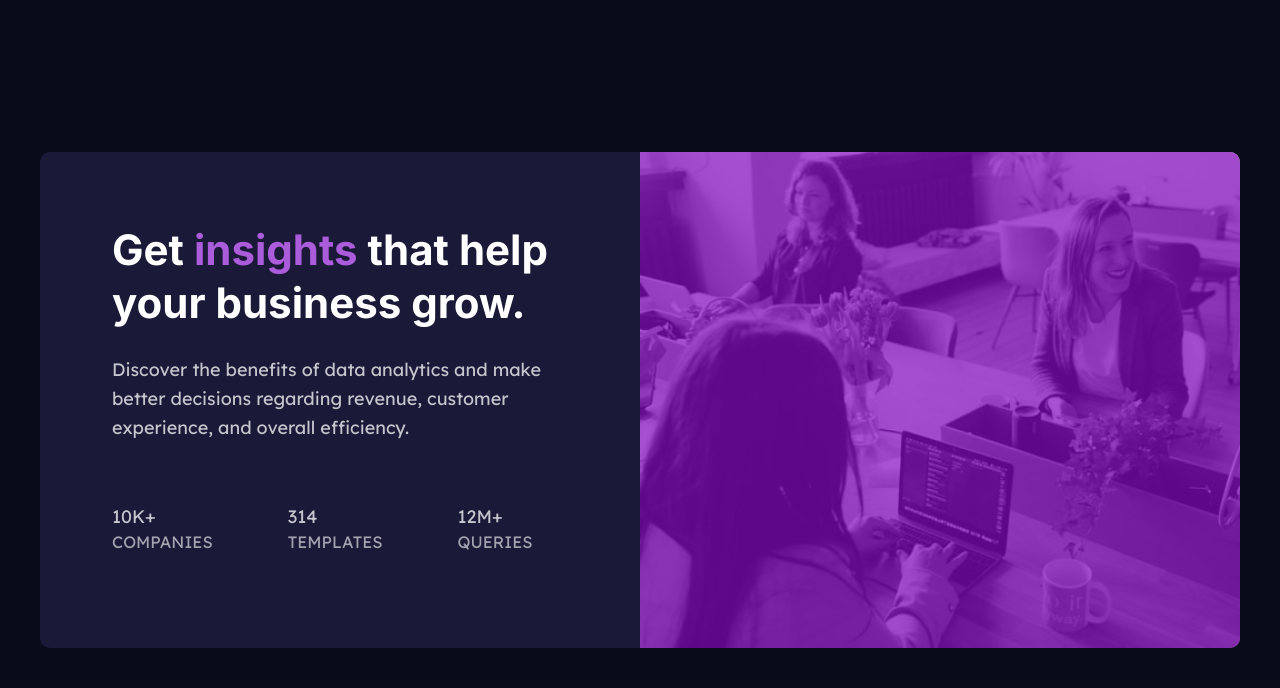
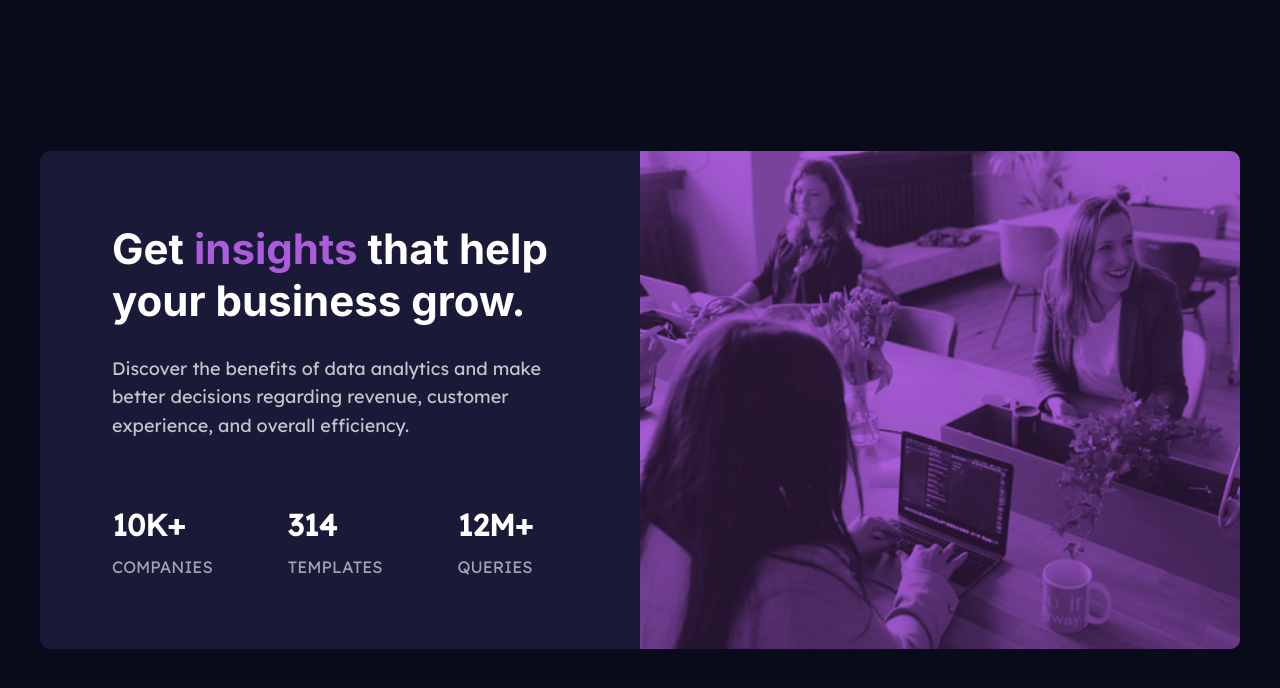
Before and after one commit to nt-squared/stats-preview-card-component, a plain HTML site: page index.html in a window 1280 px wide. Drawn offline with Linux system fonts and the light colour scheme.

Commit message:
Add files via upload
update css and scss file  after fixing html file

```diff
--- a/sass/style.scss
+++ b/sass/style.scss
@@ -26,18 +26,14 @@ h1, h2 {
 
     & .card-image {
         position: relative;
-
-        &::before {
-            content: "";
-            position: absolute;
-            inset: 0;
-            background-color: hsla(280, 90%, 40%, 0.7);
-        }
+        background-color: $clr-accent;
 
         & img {
             display: block;
             width: 100%;
             height: auto;
+            opacity: 0.8;
+            mix-blend-mode: multiply;
         }
     }
 
@@ -70,7 +66,7 @@ h1, h2 {
             & li {
                 margin-block-start: 2.5em;
 
-                & h2 {
+                & p {
                     color: $clr-main-heading;
                     font-size: clamp(1.40625rem, calc(1.23rem + 0.86vw), 1.875rem);
                     font-weight: $fw-700;
@@ -89,9 +85,9 @@ h1, h2 {
 
 @media screen and (min-width: 601px) {
     .card {
+        width: min(100%, 1200px);
         flex-direction: row-reverse;
         gap: 0;
-        width: min(100%, 1200px);
 
         & > * {
             flex: 1;
```
Also changed, not shown: css/style.css.
